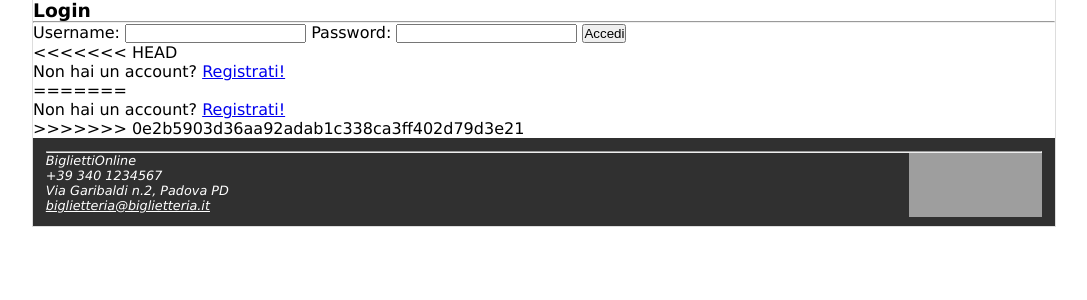
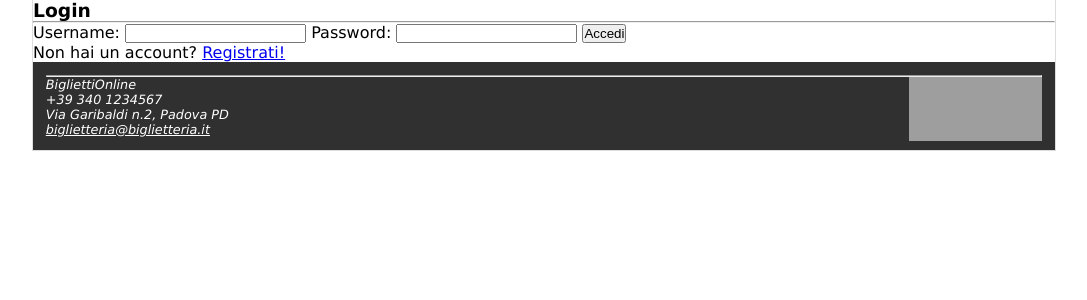
Before and after one commit to CristianMaschio/Progetto-TecWeb, a PHP site: page /login.php in a window 1280 px wide. Shown: the part 65-365 px from the top of the page, without its empty margins (96-1183 px from the left). Run offline with PHP 8.4, Linux system fonts and the light colour scheme; grey boxes are pictures that could not be loaded.

Commit message:
risolti conflitti

```diff
--- a/php/login.php
+++ b/php/login.php
@@ -33,13 +33,9 @@
         </label>
         <input type='submit' value='Accedi'>
       </form>
-<<<<<<< HEAD
       <p>
         Non hai un <span lang="en">account</span>? <a href='registrazione.php'>Registrati!</a>
       </p>
-=======
-      <p>Non hai un <span lang="en">account</span>? <a href='registrazione.php'>Registrati!</a></p>
->>>>>>> 0e2b5903d36aa92adab1c338ca3ff402d79d3e21
     </div>
 
     <footer>
```
